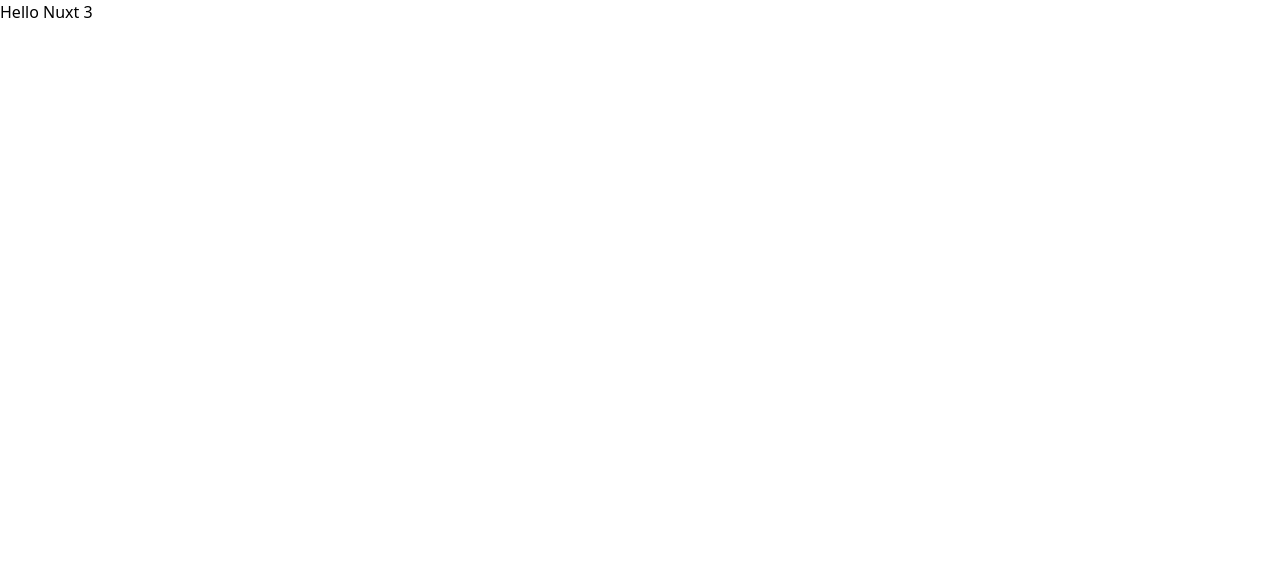
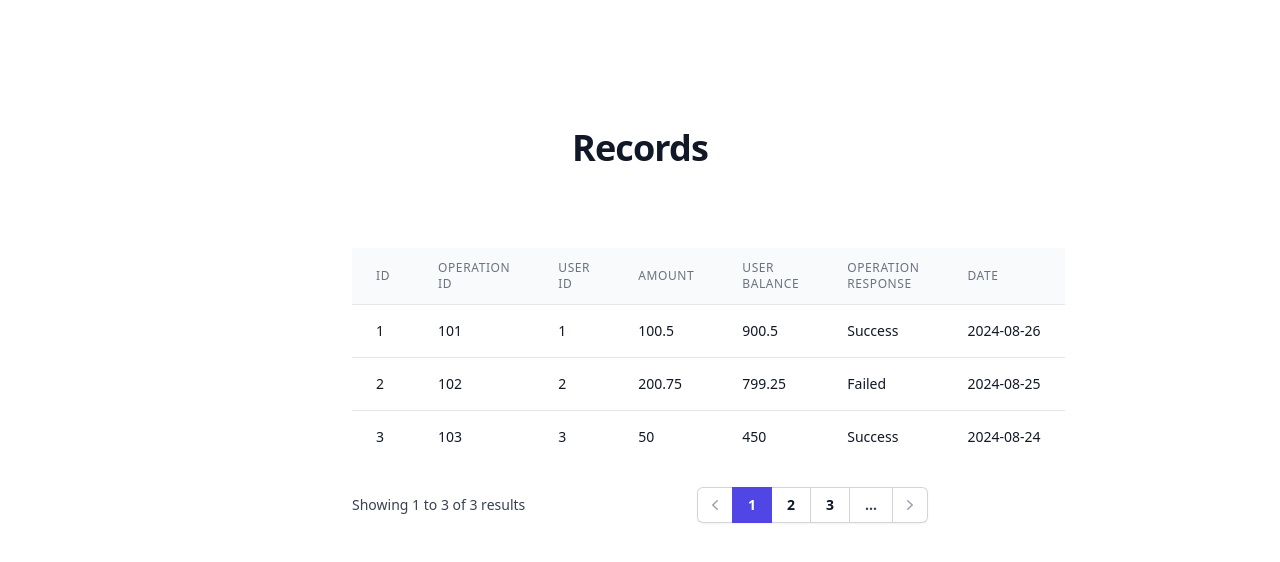
Before and after one commit to ignaciomosca/arithmetic-frontend, a Nuxt app: page /events in a window 1280 px wide. Shown: the top 562 px of the page. Built offline with nearby package versions, Linux system fonts and the light colour scheme.

Commit message:
Add missing components

```diff
--- a/components/UserLogin.vue
+++ b/components/UserLogin.vue
@@ -22,20 +22,20 @@ import { defineComponent, ref } from 'vue';
 import axios from 'axios';
 import { useRouter } from 'vue-router';
 
+
 export default defineComponent({
   name: 'UserLogin',
   setup() {
     const username = ref<string>('');
     const password = ref<string>('');
     const router = useRouter();
+    const config = useRuntimeConfig();
+
 
     const login = async () => {
       try {
-        const params = new URLSearchParams();
-        params.append('username', username.value);
-        params.append('password', password.value);
-
-        const response = await axios.post('http://localhost:8000/api/auth/token', {
+        console.log(`${config.public.apiBaseUrl}/api/auth/token`);
+        const response = await axios.post(`${config.public.apiBaseUrl}/api/auth/token`, {
             username: username.value,
             password: password.value
           });
--- a/nuxt.config.ts
+++ b/nuxt.config.ts
@@ -8,6 +8,11 @@ export default defineNuxtConfig({
       autoprefixer: {},
     },
   },
+  runtimeConfig: {
+    public: {
+      apiBaseUrl: process.env.VUE_APP_API_BASE_URL || 'http://localhost:8000',
+    },
+  },
   routeRules: {
     // prerender index route by default
     '/': { prerender: true },
--- a/package.json
+++ b/package.json
@@ -19,6 +19,7 @@
     "vue-router": "^4.2.5"
   },
   "dependencies": {
+    "@heroicons/vue": "^2.1.5",
     "@nuxtjs/axios": "^5.13.6"
   }
 }
--- /dev/null
+++ b/pages/create.vue
@@ -0,0 +1,90 @@
+<template>
+  <div class="isolate bg-white px-6 py-24 sm:py-32 lg:px-8">
+    <div class="mx-auto max-w-2xl text-center">
+      <h2 class="text-3xl font-bold tracking-tight text-gray-900 sm:text-4xl">Sign Up</h2>
+    </div>
+    <form @submit.prevent="createUser" class="mx-auto mt-16 max-w-xl sm:mt-20">
+      <div class="grid grid-cols-1 gap-x-8 gap-y-6 sm:grid-cols-2">
+        <div class="sm:col-span-2">
+          <label for="username" class="block text-sm font-semibold leading-6 text-gray-900">Username:</label>
+          <input
+            type="text"
+            id="username"
+            v-model="username"
+            class="block w-full rounded-md border-0 px-3.5 py-2 text-gray-900 shadow-sm ring-1 ring-inset ring-gray-300 placeholder:text-gray-400 focus:ring-2 focus:ring-inset focus:ring-indigo-600 sm:text-sm sm:leading-6"
+          />
+        </div>
+        <div class="sm:col-span-2">
+          <label for="password" class="block text-sm font-semibold leading-6 text-gray-900">Password:</label>
+          <input
+            type="text"
+            id="password"
+            v-model="password"
+            class="block w-full rounded-md border-0 px-3.5 py-2 text-gray-900 shadow-sm ring-1 ring-inset ring-gray-300 placeholder:text-gray-400 focus:ring-2 focus:ring-inset focus:ring-indigo-600 sm:text-sm sm:leading-6"
+          />
+        </div>
+        <div class="sm:col-span-2">
+          <label for="confirmPassword" class="block text-sm font-semibold leading-6 text-gray-900">Confirm Password:</label>
+          <input
+            type="text"
+            id="confirmPassword"
+            v-model="confirmPassword"
+            class="block w-full rounded-md border-0 px-3.5 py-2 text-gray-900 shadow-sm ring-1 ring-inset ring-gray-300 placeholder:text-gray-400 focus:ring-2 focus:ring-inset focus:ring-indigo-600 sm:text-sm sm:leading-6"
+          />
+        </div>
+      </div>
+      <div class="mt-10">
+        <button :disabled="!passwordsMatch" type="submit" class="block w-full rounded-md bg-indigo-600 px-3.5 py-2.5 text-center text-sm font-semibold text-white shadow-sm hover:bg-indigo-500 focus-visible:outline focus-visible:outline-2 focus-visible:outline-offset-2 focus-visible:outline-indigo-600">
+          Create User
+        </button>
+      </div>
+    </form>
+  </div>
+</template>
+
+<script lang="ts">
+import { defineComponent, ref } from 'vue';
+import axios from 'axios';
+import { useRouter } from 'vue-router';
+
+interface Todo {
+  username: string;
+  password: string;
+  confirmPassword: string;
+}
+
+export default defineComponent({
+  name: 'CreateUser',
+  setup() {
+    const router = useRouter();
+    const username = ref<string>('');
+    const password = ref<string>('');
+    const confirmPassword = ref<string>('');
+
+    const createUser = async () => {
+      try {
+        const response = await axios.post<Todo>('http://localhost:8000/api/auth/', {
+          username: username.value,
+          password: password.value
+        });
+        // Clear the form fields after submission
+        username.value = '';
+        password.value = '';
+        router.push('/login');
+      } catch (error) {
+        console.error(error);
+      }
+    };
+
+    const passwordsMatch = computed(() => password.value === confirmPassword.value);
+
+    return {
+      username,
+      password,
+      confirmPassword,
+      createUser,
+      passwordsMatch
+    };
+  }
+});
+</script>
--- a/pages/events.vue
+++ b/pages/events.vue
@@ -1,3 +1,120 @@
 <template>
-    <div>Hello Nuxt 3</div>
+  <div class="isolate bg-white px-6 py-24 sm:py-32 lg:px-8">
+    <div class="mx-auto max-w-2xl text-center">
+      <h2 class="text-3xl font-bold tracking-tight text-gray-900 sm:text-4xl">Records</h2>
+    </div>
+    <div class="mx-auto mt-16 max-w-xl sm:mt-20">
+      <table class="min-w-full divide-y divide-gray-200">
+        <thead class="bg-gray-50">
+          <tr>
+            <th scope="col" class="px-6 py-3 text-left text-xs font-medium text-gray-500 uppercase tracking-wider">ID</th>
+            <th scope="col" class="px-6 py-3 text-left text-xs font-medium text-gray-500 uppercase tracking-wider">Operation ID</th>
+            <th scope="col" class="px-6 py-3 text-left text-xs font-medium text-gray-500 uppercase tracking-wider">User ID</th>
+            <th scope="col" class="px-6 py-3 text-left text-xs font-medium text-gray-500 uppercase tracking-wider">Amount</th>
+            <th scope="col" class="px-6 py-3 text-left text-xs font-medium text-gray-500 uppercase tracking-wider">User Balance</th>
+            <th scope="col" class="px-6 py-3 text-left text-xs font-medium text-gray-500 uppercase tracking-wider">Operation Response</th>
+            <th scope="col" class="px-6 py-3 text-left text-xs font-medium text-gray-500 uppercase tracking-wider">Date</th>
+          </tr>
+        </thead>
+        <tbody class="bg-white divide-y divide-gray-200">
+          <tr v-for="record in records" :key="record.id">
+            <td class="px-6 py-4 whitespace-nowrap text-sm text-gray-900">{{ record.id }}</td>
+            <td class="px-6 py-4 whitespace-nowrap text-sm text-gray-900">{{ record.operation_id }}</td>
+            <td class="px-6 py-4 whitespace-nowrap text-sm text-gray-900">{{ record.user_id }}</td>
+            <td class="px-6 py-4 whitespace-nowrap text-sm text-gray-900">{{ record.amount }}</td>
+            <td class="px-6 py-4 whitespace-nowrap text-sm text-gray-900">{{ record.user_balance }}</td>
+            <td class="px-6 py-4 whitespace-nowrap text-sm text-gray-900">{{ record.operation_response }}</td>
+            <td class="px-6 py-4 whitespace-nowrap text-sm text-gray-900">{{ record.date }}</td>
+          </tr>
+        </tbody>
+      </table>
+
+      <div class="hidden sm:flex sm:flex-1 sm:items-center sm:justify-between mt-6">
+        <div>
+          <p class="text-sm text-gray-700">
+            Showing
+            <span class="font-medium">1</span>
+            to
+            <span class="font-medium">3</span>
+            of
+            <span class="font-medium">{{ records.length }}</span>
+            results
+          </p>
+        </div>
+        <div>
+          <nav class="isolate inline-flex -space-x-px rounded-md shadow-sm" aria-label="Pagination">
+            <a href="#" class="relative inline-flex items-center rounded-l-md px-2 py-2 text-gray-400 ring-1 ring-inset ring-gray-300 hover:bg-gray-50 focus:z-20 focus:outline-offset-0">
+              <span class="sr-only">Previous</span>
+              <svg class="h-5 w-5" viewBox="0 0 20 20" fill="currentColor" aria-hidden="true">
+                <path fill-rule="evenodd" d="M12.79 5.23a.75.75 0 01-.02 1.06L8.832 10l3.938 3.71a.75.75 0 11-1.04 1.08l-4.5-4.25a.75.75 0 010-1.08l4.5-4.25a.75.75 0 011.06.02z" clip-rule="evenodd" />
+              </svg>
+            </a>
+            <a href="#" aria-current="page" class="relative z-10 inline-flex items-center bg-indigo-600 px-4 py-2 text-sm font-semibold text-white focus:z-20 focus-visible:outline focus-visible:outline-2 focus-visible:outline-offset-2 focus-visible:outline-indigo-600">1</a>
+            <a href="#" class="relative inline-flex items-center px-4 py-2 text-sm font-semibold text-gray-900 ring-1 ring-inset ring-gray-300 hover:bg-gray-50 focus:z-20 focus:outline-offset-0">2</a>
+            <a href="#" class="relative hidden items-center px-4 py-2 text-sm font-semibold text-gray-900 ring-1 ring-inset ring-gray-300 hover:bg-gray-50 focus:z-20 focus:outline-offset-0 md:inline-flex">3</a>
+            <span class="relative inline-flex items-center px-4 py-2 text-sm font-semibold text-gray-700 ring-1 ring-inset ring-gray-300 focus:outline-offset-0">...</span>
+            <a href="#" class="relative inline-flex items-center rounded-r-md px-2 py-2 text-gray-400 ring-1 ring-inset ring-gray-300 hover:bg-gray-50 focus:z-20 focus:outline-offset-0">
+              <span class="sr-only">Next</span>
+              <svg class="h-5 w-5" viewBox="0 0 20 20" fill="currentColor" aria-hidden="true">
+                <path fill-rule="evenodd" d="M7.21 14.77a.75.75 0 01.02-1.06L11.168 10 7.23 6.29a.75.75 0 111.04-1.08l4.5 4.25a.75.75 0 010 1.08l-4.5 4.25a.75.75 0 01-1.06-.02z" clip-rule="evenodd" />
+              </svg>
+            </a>
+          </nav>
+        </div>
+      </div>
+    </div>
+  </div>
 </template>
+
+<script lang="ts">
+import { defineComponent, ref } from 'vue';
+
+interface Record {
+  id: number;
+  operation_id: number;
+  user_id: number;
+  amount: number;
+  user_balance: number;
+  operation_response: string;
+  date: string;
+}
+
+export default defineComponent({
+  name: 'RecordTable',
+  setup() {
+    const records = ref<Record[]>([
+      {
+        id: 1,
+        operation_id: 101,
+        user_id: 1,
+        amount: 100.5,
+        user_balance: 900.5,
+        operation_response: 'Success',
+        date: '2024-08-26',
+      },
+      {
+        id: 2,
+        operation_id: 102,
+        user_id: 2,
+        amount: 200.75,
+        user_balance: 799.25,
+        operation_response: 'Failed',
+        date: '2024-08-25',
+      },
+      {
+        id: 3,
+        operation_id: 103,
+        user_id: 3,
+        amount: 50.0,
+        user_balance: 450.0,
+        operation_response: 'Success',
+        date: '2024-08-24',
+      },
+    ]);
+
+    return {
+      records,
+    };
+  },
+});
+</script>
```
Also changed, not shown: 1 other file (tests, documents, lock files or other folders).
